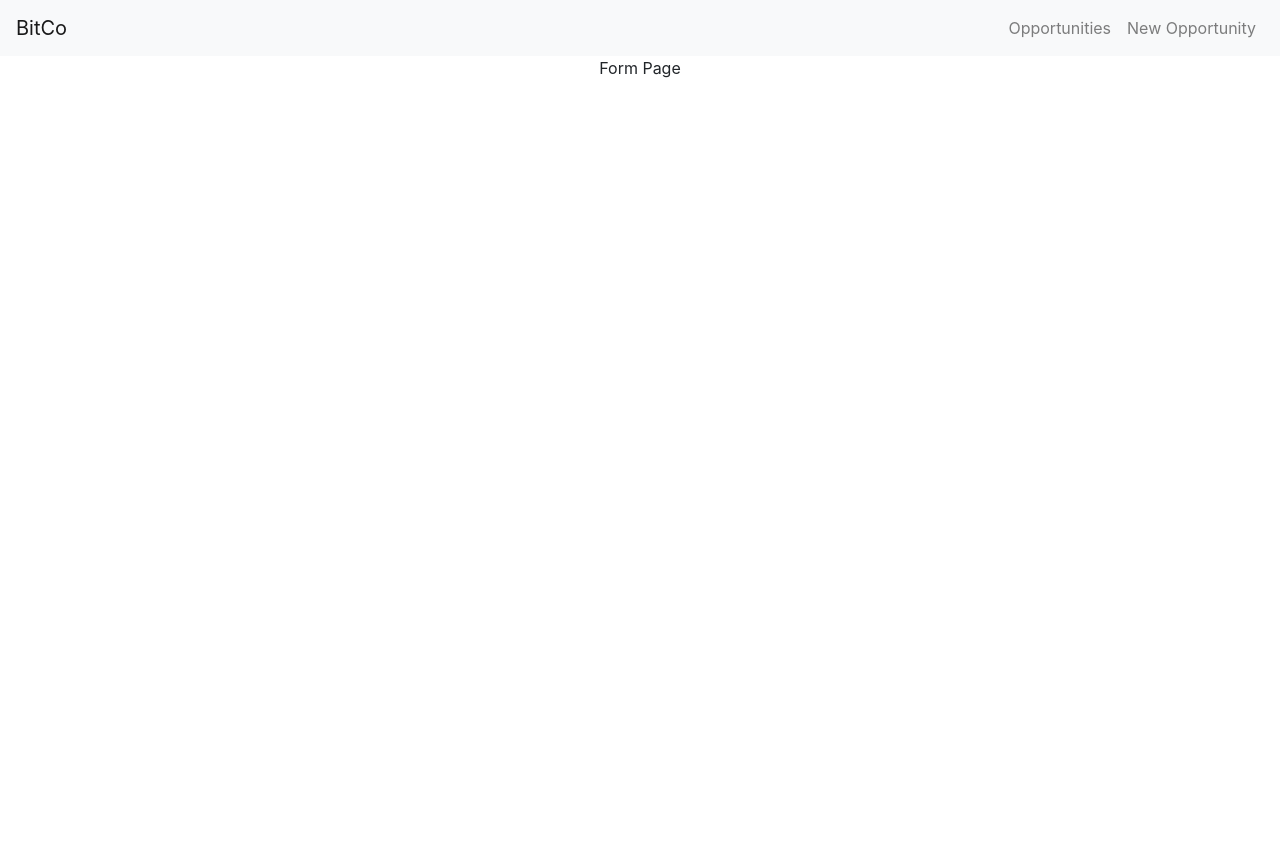
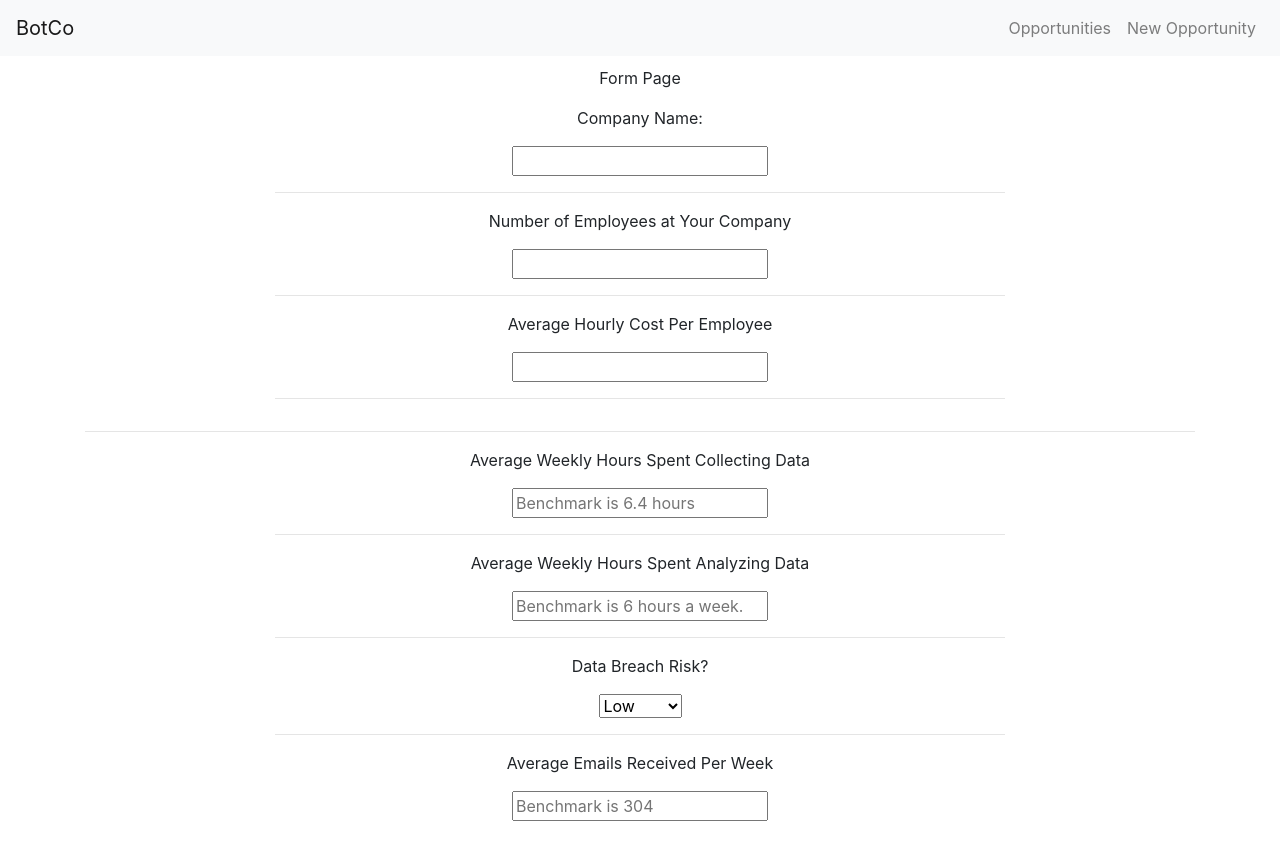
Before and after one commit to patrickcorcoran10/moorhouse, a React (Create React App) app in the folder client/: page /form in a window 1280 px wide. Shown: the top 860 px of the page. Before the commit the page ends 800 px from the top, so only its background shows below. Built offline with nearby package versions, Linux system fonts and the light colour scheme.

Commit message:
commit that has form page accepting inputs

```diff
--- a/client/src/components/Navbar/Navbar.js
+++ b/client/src/components/Navbar/Navbar.js
@@ -26,7 +26,7 @@ export default class Navigation extends React.Component {
     return (
       <div>
         <Navbar color="light" light expand="md">
-          <NavbarBrand href="/">BitCo</NavbarBrand>
+          <NavbarBrand href="/">BotCo</NavbarBrand>
           <NavbarToggler onClick={this.toggle} />
           <Collapse isOpen={this.state.isOpen} navbar>
             <Nav className="ml-auto" navbar>
--- a/client/src/pages/Form/Form.js
+++ b/client/src/pages/Form/Form.js
@@ -1,10 +1,126 @@
 import React, { Component } from 'react'
 
 export default class Form extends Component {
+    constructor(props) {
+        super(props);
+        this.state = {
+            // inputs: {
+                companyName: '',
+                totalEmployees: '',
+                avgCostPerEmployee: '',
+                collectingData: '',
+                analyzingData: '',
+                dataBreachRisk: '',
+                avgEmails: ''
+            // }
+
+        }
+        this.acceptCompanyName = this.acceptCompanyName.bind(this);
+        this.acceptTotalEmployees = this.acceptTotalEmployees.bind(this);
+        this.acceptAvgCostPerEmployee = this.acceptAvgCostPerEmployee.bind(this);
+        this.acceptCollectingData = this.acceptCollectingData.bind(this);
+        this.acceptAnalyzingData = this.acceptAnalyzingData.bind(this);
+        this.acceptDataBreachRisk = this.acceptDataBreachRisk.bind(this);
+        this.acceptAvgEmails = this.acceptAvgEmails.bind(this);
+    };
+    // First Page Functions
+    acceptCompanyName = e => {
+        this.setState({
+                companyName: this.refs.companyName.value
+        });
+    };
+    acceptTotalEmployees = e => {
+        this.setState({
+                totalEmployees: this.refs.totalEmployees.value
+        });
+    };
+    acceptAvgCostPerEmployee = e => {
+        this.setState({
+                avgCostPerEmployee: this.refs.avgCostPerEmployee.value
+        });
+    };
+
+    // Form 2 Input Functions
+    acceptCollectingData = e => {
+        this.setState({
+                collectingData: this.refs.collectingData.value
+        })
+    };
+    acceptAnalyzingData = e => {
+        this.setState({
+                analyzingData: this.refs.analyzingData.value
+        });
+    };
+    acceptDataBreachRisk = e => {
+        this.setState({
+                dataBreachRisk: this.refs.dataBreachRisk.value
+        })
+    };
+    acceptAvgEmails = e => {
+        this.setState({
+                avgEmails: this.refs.avgEmails.value
+        })
+    };
+    componentDidUpdate() {
+        console.log(this.state)
+    };
+
+
   render() {
     return (
-      <div>
-        <p>Form Page</p>
+      <div className='container'>
+          <div className='row'>
+              <div className='col-md-4'>
+              </div>
+              <div className='col-md-4'>
+                  <p>Form Page</p>
+              </div>
+              <div className='col-md-4'>
+              </div>
+          </div>
+          <div className='row'>
+              <div className='col-md-2'>
+
+              </div>
+              <div className='col-md-8'>
+                  <p>Company Name:</p>
+                  <input ref='companyName' onChange={this.acceptCompanyName}/>
+                  <hr/>
+                  <p>Number of Employees at Your Company</p>
+                  <input ref='totalEmployees' onChange={this.acceptTotalEmployees}/>
+                  <hr/>
+                  <p>Average Hourly Cost Per Employee</p>
+                  <input ref='avgCostPerEmployee' onChange={this.acceptAvgCostPerEmployee}/>
+                  <hr/>
+              </div>
+              <div className='col-md-2'>
+
+              </div>
+          </div>
+          <hr/>
+          <div className='row'>
+              <div className='col-md-2'>
+              </div>
+              <div className='col-md-8'>
+                  <p>Average Weekly Hours Spent Collecting Data</p>
+                  <input ref='collectingData' placeholder='Benchmark is 6.4 hours' onChange={this.acceptCollectingData}/>
+                  <hr/>
+                  <p>Average Weekly Hours Spent Analyzing Data</p>
+                  <input ref='analyzingData' placeholder='Benchmark is 6 hours a week.' onChange={this.acceptAnalyzingData}/>
+                  <hr/>
+                  <p>Data Breach Risk?</p>
+                  <select ref='dataBreachRisk' onChange={this.acceptDataBreachRisk}>
+                      <option value='.1'>Low</option>
+                      <option value='.2'>Medium</option>
+                      <option value='.3'>High</option>
+                  </select>
+                  <hr/>
+                  <p>Average Emails Received Per Week</p>
+                  <input ref='avgEmails' placeholder='Benchmark is 304' onChange={this.acceptAvgEmails}/>
+              </div>
+              <div className='col-md-2'>
+              </div>
+          </div>
       </div>
     )
   }
```
